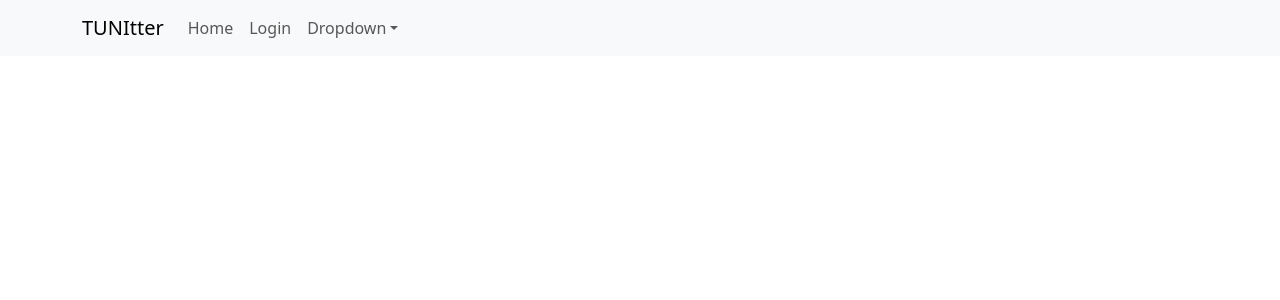
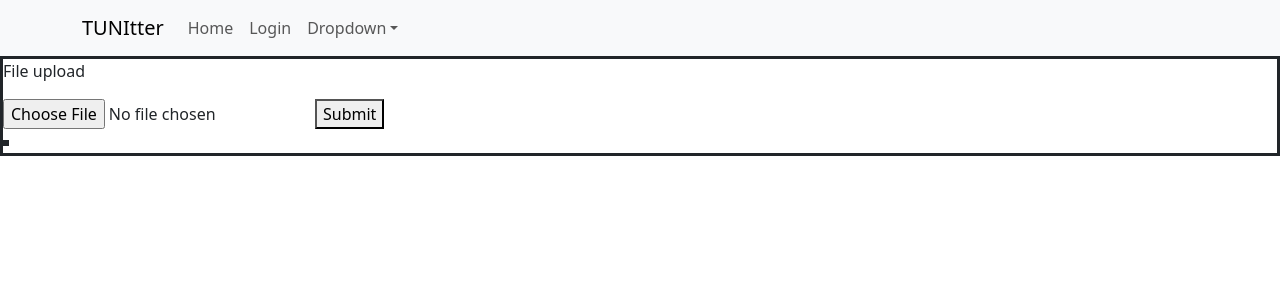
Before and after one commit to batuhan-dilek99/secure-fullstack-react-app, a React (Create React App) app in the folder frontend/: page /file in a window 1280 px wide. Shown: the top 300 px of the page. Built offline with nearby package versions, Linux system fonts and the light colour scheme.

Commit message:
File Uploads

```diff
--- a/frontend/src/App.js
+++ b/frontend/src/App.js
@@ -9,6 +9,8 @@ import NavigationBar from './components/navbar';
 import React from 'react';
 import CreatePost from './components/createPost';
 import Userpage from './components/userpage';
+import FileUpload from './components/fileupload';
+import Account from './components/account';
 
 function setToken(userToken){
   sessionStorage.setItem('token', JSON.stringify(userToken));
@@ -39,6 +41,12 @@ function App() {
           </Route>
           <Route exact path="/post" render={(props) => token ? <CreatePost /> : <Login setToken={setToken}/>}/>
           <Route path="/userpage" render={(props) => token ? <Userpage /> : <Login setToken={setToken}/>}/>
+          <Route exact path="/file">
+            <FileUpload/>
+          </Route>
+          <Route>
+            <Account setToken={setToken}/>
+          </Route>
         </Switch>
       </div>
     </Router>
--- /dev/null
+++ b/frontend/src/components/account.js
@@ -0,0 +1,89 @@
+import React from 'react'
+import 'bootstrap/dist/css/bootstrap.min.css';
+import PropTypes from 'prop-types';
+
+
+function Account({ setToken }, token){
+
+    const submit = async e => {
+        e.preventDefault();
+        const formData = new FormData(e.target);
+        let info = {};
+        const username = formData.get("username");
+        const email = formData.get("email");
+        const password = formData.get("password");
+        const profilePicture = formData.get("file");
+
+
+        info = {
+            username: username,
+            email: email,
+            password: password,
+            file: profilePicture,
+            oldusername: "",
+        }
+
+        for (var key in info){    //Deleting empty input fields from json
+            var value = info[key];
+            if(value.length === 0){
+                delete info[key];
+            }
+            if(key === "file"){
+                if(info[key].size === 0){
+                    delete info[key];
+                }
+                else{
+                    const reader = new FileReader();
+                    reader.readAsDataURL(info[key]);
+                    reader.onload = function(a) {
+                        info.file = reader.result;
+                    }
+                }
+            }
+        }
+
+        const token = sessionStorage.getItem('token');
+        fetch('http://127.0.0.1:8081/verifyToken', {
+            method:'GET',
+            headers: {
+            'jwt-token': token,
+            },
+        })
+            .then((res) => res.json())
+            .then((data) =>  {
+                info.oldusername = data.username;
+                //info[oldusername] = data.username;
+                fetch('http://127.0.0.1:8081/updateAccount', {
+                    method:'POST',
+                    body: JSON.stringify(info),
+                    headers: {'Content-Type': 'application/json', "Access-Control-Allow-Origin": "*" ,"Access-Control-Allow-Headers": "Origin, X-Requested-With, Content-Type, Accept"},
+                })
+                .then(res => res.json)
+                .then(data => {
+                })
+            })
+
+
+
+
+    };
+
+    return (
+        <div>
+            <h1>Manage your account</h1>
+            <form onSubmit={submit}>
+                <input type='text' placeholder='New username' name='username' id='username'></input>
+                <input type='text' placeholder='New email' name='email' id='email'></input>
+                <input type='password' placeholder='New password' name='password' id='password'></input>
+                <input type='file' placeholder='New file' name='file' id='file'></input>
+                <button type='submit'>Submit</button>
+            </form>
+        </div>
+    );
+}
+
+export default Account;
+
+Account.propTypes = {
+    setToken: PropTypes.func.isRequired
+  };
--- /dev/null
+++ b/frontend/src/components/fileupload.js
@@ -0,0 +1,37 @@
+import React from 'react'
+import 'bootstrap/dist/css/bootstrap.min.css';
+import { useState } from 'react';
+
+
+function FileUpload(){
+
+    const submit = async e => {
+        e.preventDefault();
+        const formData = new FormData(e.target);
+        const file = formData.get("file");
+        console.log(file);
+        const reader = new FileReader();
+        //const f = reader.readAsDataURL(file);
+        //formData.append("file", file);
+        const preview = document.querySelector("img");
+        reader.readAsDataURL(file);
+        reader.onload = function(a) {
+            var rawLog = reader.result;
+            console.log(rawLog);
+            preview.src = rawLog;
+        }
+    };
+
+    return (
+        <div style={{border:"solid"}}>
+            <form onSubmit={submit}>
+                <p>File upload</p>
+                <input type='file' accept='image/png, image/jpeg' name='file' id="file"></input>
+                <button type='submit'>Submit</button>
+            </form>
+            <img style={{border:"solid"}} src=''></img>
+        </div>
+    );
+}
+
+export default FileUpload;
--- a/frontend/src/components/home.js
+++ b/frontend/src/components/home.js
@@ -33,6 +33,7 @@ function Home(){
         })
     });
 
+
     if(token){
         return (
             <div className="home">
@@ -47,10 +48,9 @@ function Home(){
                             <tr>
 
                                 <div style={{padding:'60px', width:"200%", margin:"auto", border:"solid"}}>
-
-                                    <a key={index} href="/userpage?UID=" id={index} onClick={() => {
+                                    <img src={item.file} style={{width:"50px", height:"50px"}}></img>
+                                    <a key={index} href="/userpage?UID=" id={index} style={{paddingLeft:"10px"}}onClick={() => {
                                         var url = document.getElementById(index);
-                                        console.log(item.UID);
                                         url.href = "/userpage?UID=" + item.UID;
                                     }}>{item.username}</a>
                                     <p key={index}>{item.content}</p>
--- a/frontend/src/components/navbar.js
+++ b/frontend/src/components/navbar.js
@@ -3,12 +3,14 @@ import Nav from 'react-bootstrap/Nav';
 import Navbar from 'react-bootstrap/Navbar';
 import NavDropdown from 'react-bootstrap/NavDropdown';
 import PropTypes from 'prop-types';
+import { useState } from 'react';
 
 function logout(){
   sessionStorage.removeItem('token');
 }
 
 function NavigationBar({ getToken }){
+
   if(getToken){
     return (
       <Navbar expand="lg" className="bg-body-tertiary">
@@ -21,10 +23,10 @@ function NavigationBar({ getToken }){
               <Nav.Link onClick={ logout } href='/'>Logout</Nav.Link>
               <NavDropdown title="Dropdown" id="basic-nav-dropdown">
                 <NavDropdown.Item href="/post">Post</NavDropdown.Item>
-                  <NavDropdown.Item href="#action/3.2">
+                <NavDropdown.Item href="" id="myposts">
                   My posts
                 </NavDropdown.Item>
-                  <NavDropdown.Item href="#action/3.3">Account</NavDropdown.Item>
+                <NavDropdown.Item href="/account">Account</NavDropdown.Item>
                 <NavDropdown.Divider />
                 <NavDropdown.Item href="#action/3.4">
                   Separated link
```
Also changed, not shown: 1 other file (tests, documents, lock files or other folders). Lines whose indentation alone changed are shown as unchanged.
